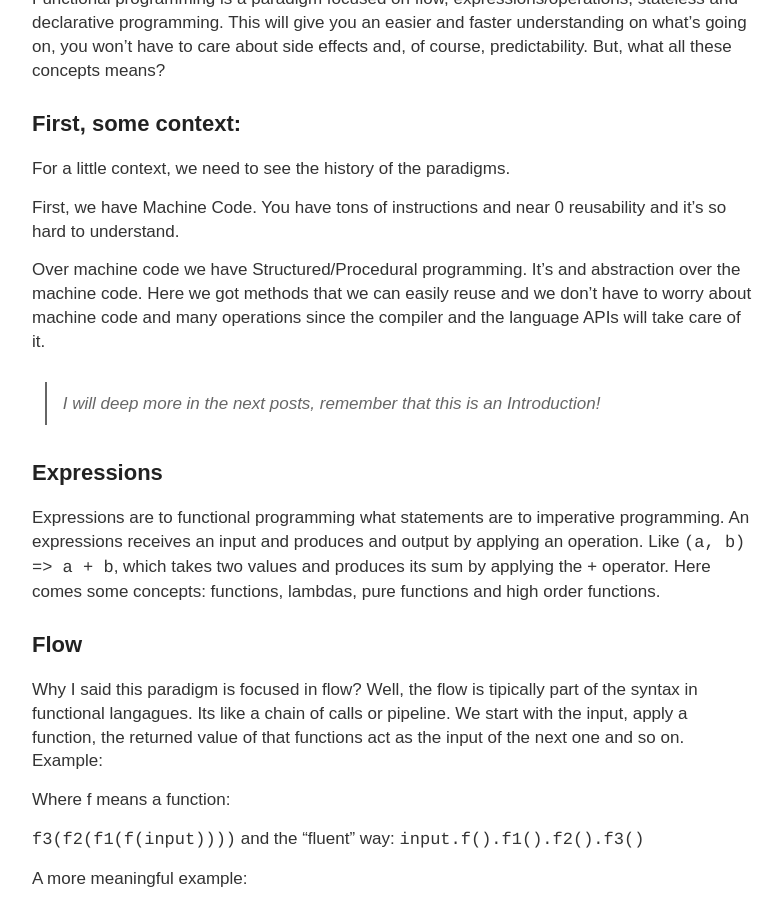
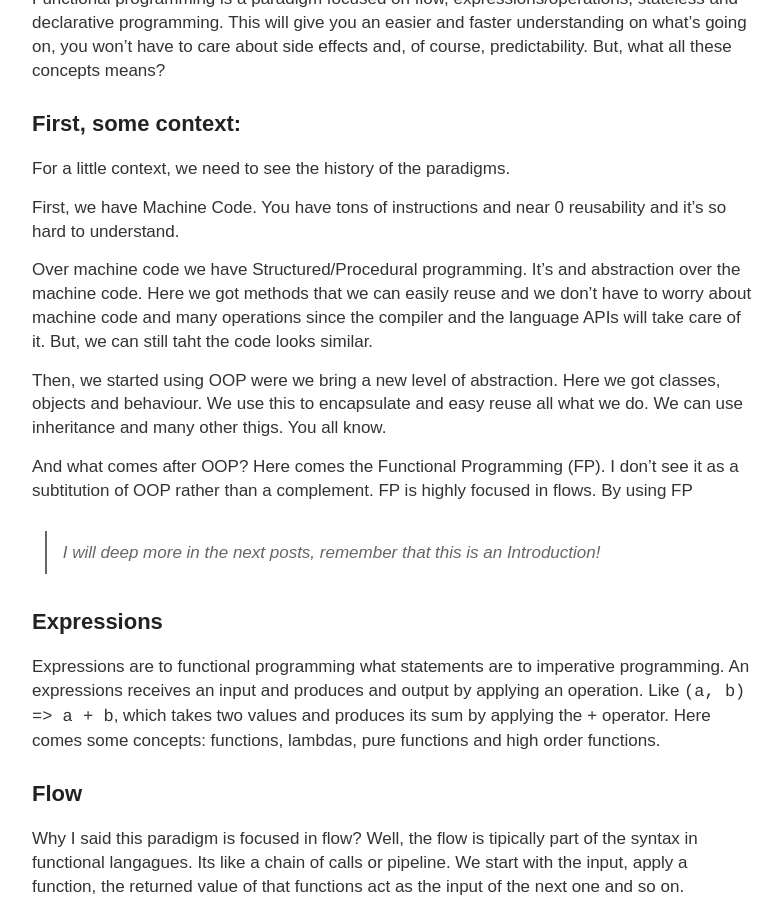
Before and after one commit to smartcodinghub/smartcodinghub.github.io, a Jekyll site: the page built from _posts/2017-01-20-development-functional-programming-introduction.md, in a window 1280 px wide and 900 px high, scrolled down 434 px. Shown: the whole window, without its empty margins (248-1030 px from the left). Built offline with Jekyll 4.4.1, drawn with Linux system fonts in a browser that asks for light colours; comment, search, counter and statistics services are not loaded.

Commit message:
Update on post

```diff
--- a/_posts/2017-01-20-development-functional-programming-introduction.md
+++ b/_posts/2017-01-20-development-functional-programming-introduction.md
@@ -26,7 +26,15 @@ and it's so hard to understand.
 Over machine code we have Structured/Procedural programming. It's and abstraction
 over the machine code. Here we got methods that we can easily reuse and we
 don't have to worry about machine code and many operations since the compiler
-and the language APIs will take care of it.
+and the language APIs will take care of it. But, we can still taht the code looks similar.
+
+Then, we started using OOP were we bring a new level of abstraction. Here we got classes,
+objects and behaviour. We use this to encapsulate and easy reuse all what we do. We can use inheritance
+and many other thigs. You all know.
+
+And what comes after OOP? Here comes the Functional Programming (FP). I don't see it as a
+subtitution of OOP rather than a complement. FP is highly focused
+in flows. By using FP
 
 > I will deep more in the next posts, remember that this is an Introduction!
 
```
